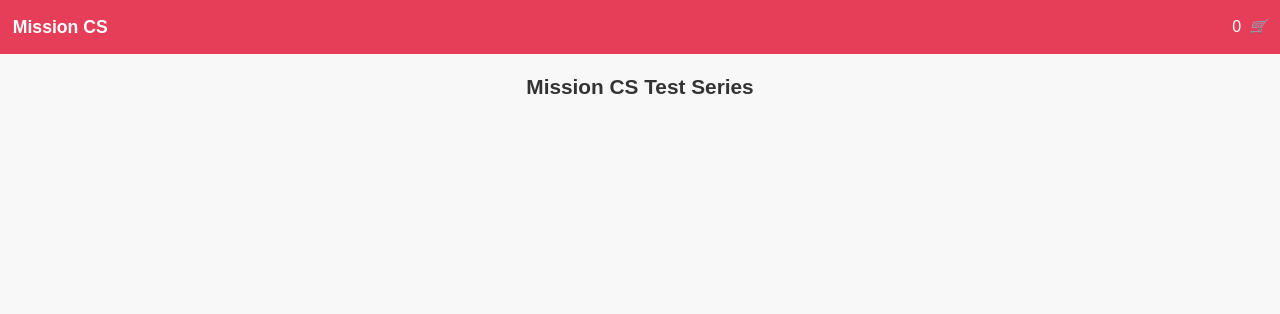
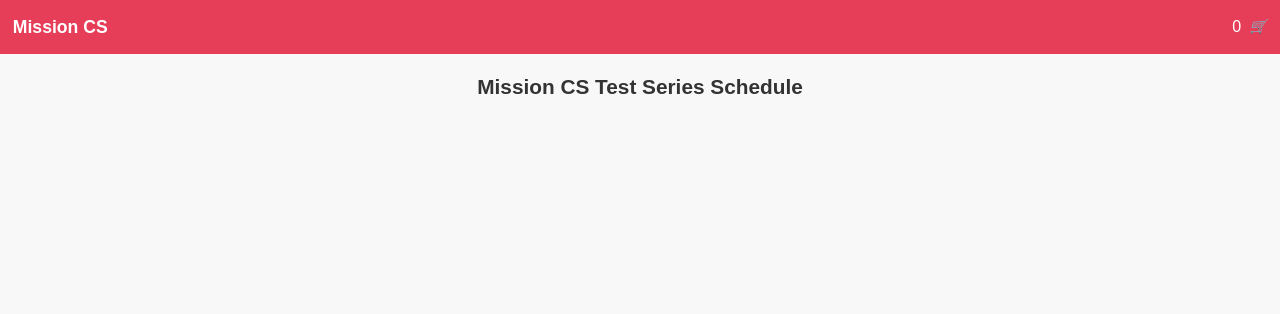
Before and after one commit to cawalamemes/schedule, a FastAPI app: page / in a window 1280 px wide. Shown: the top 314 px of the page. Run offline with FastAPI, Linux system fonts and the light colour scheme; data that the repository does not hold is empty; parts of the project's set-up code (start-up, migrations or seed data) failed here and were passed over.

Commit message:
Update user_dashboard.html

```diff
--- a/templates/user_dashboard.html
+++ b/templates/user_dashboard.html
@@ -3,7 +3,7 @@
 <head>
     <meta charset="UTF-8">
     <meta name="viewport" content="width=device-width, initial-scale=1.0">
-    <title>Mission CS Test Series</title>
+    <title>CS Test Series Schedule</title>
     <!-- Font Awesome CDN -->
     <link href="https://cdnjs.cloudflare.com/ajax/libs/font-awesome/6.0.0-beta3/css/all.min.css" rel="stylesheet">
     <style>
@@ -167,7 +167,7 @@
 
     <main>
         <section class="test-series">
-            <h1>Mission CS Test Series</h1>
+            <h1>Mission CS Test Series Schedule</h1>
             {% for course in courses %}
                 <h2>Course: {{ course.title }}</h2>
                 <div class="plans">
```
